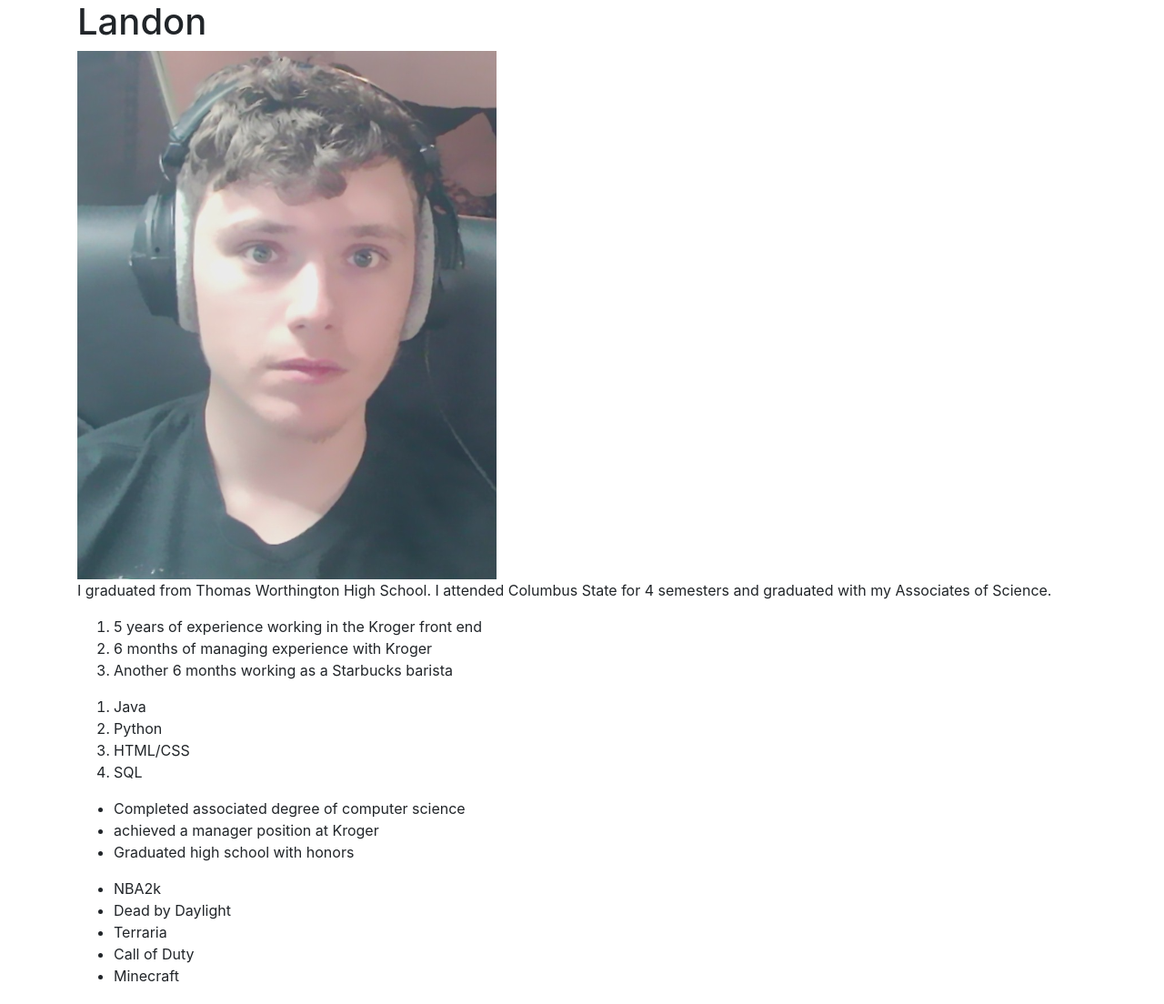
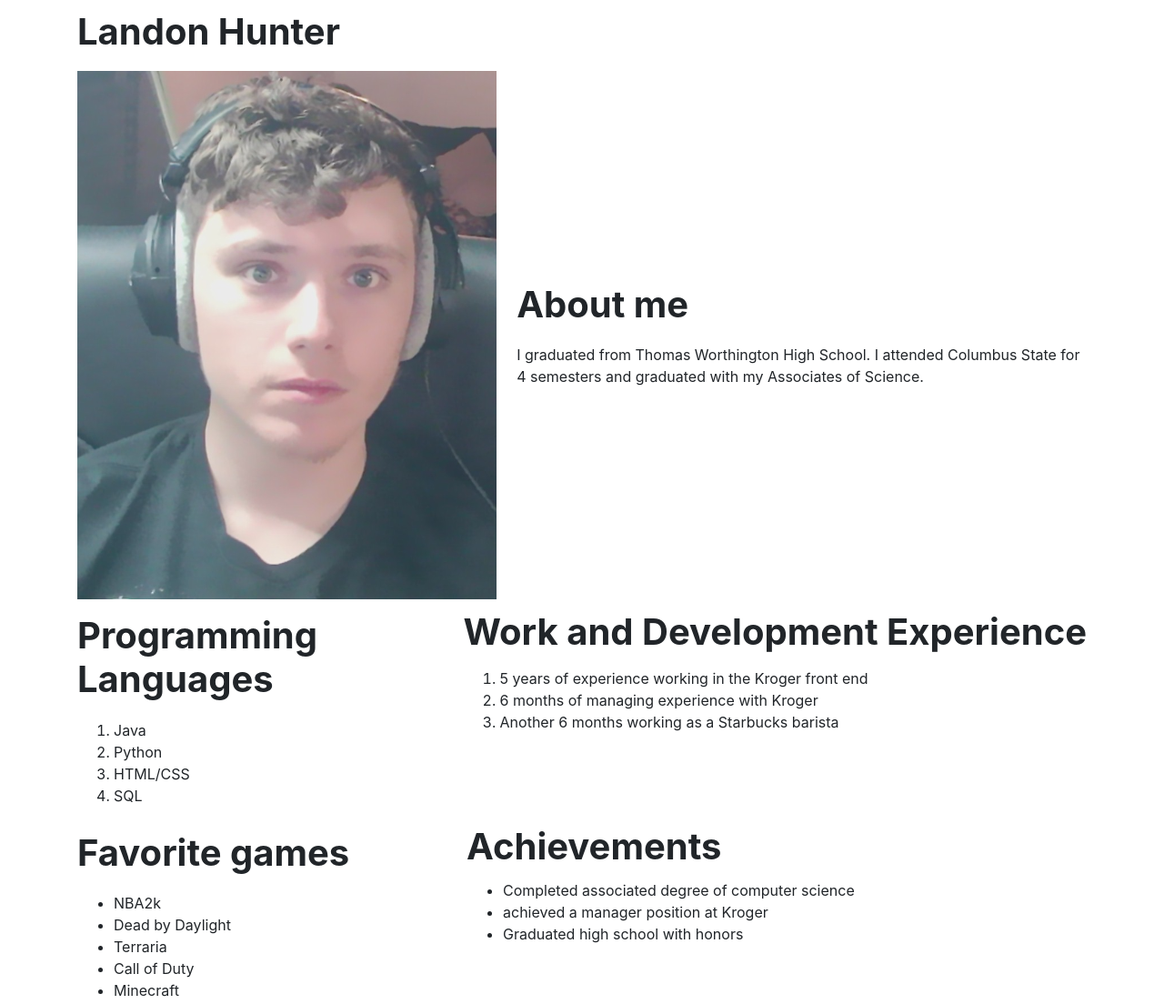
Before and after one commit to IT3049C-Lively-FA23/online-portfolio-Shnickelbob, a website: page index.html in a window 1280 px wide. Shown: the whole page at 91% size. Drawn offline with nearby package versions, Linux system fonts and the light colour scheme.

Commit message:
slight changes to html
added my last name and removed the <b> element from each header, instead bolding all headers through the use of CSS

```diff
--- a/index.html
+++ b/index.html
@@ -4,7 +4,7 @@
 <head>
   <meta charset="UTF-8" />
   <meta name="viewport" content="width=device-width, initial-scale=1.0" />
-  <title>Landon</title>
+  <title>Landon Hunter</title>
   <!-- Bootstrap Styles-->
   <link rel="stylesheet" href="https://stackpath.bootstrapcdn.com/bootstrap/4.4.1/css/bootstrap.min.css"
     integrity="sha384-Vkoo8x4CGsO3+Hhxv8T/Q5PaXtkKtu6ug5TOeNV6gBiFeWPGFN9MuhOf23Q9Ifjh" crossorigin="anonymous" />
@@ -16,16 +16,18 @@
 <body>
   <div class="container">
     <h1>
-      Landon
+      Landon Hunter
     </h1>
     <img src="resources/images/MyPicture.png" />
     <!-- WORK FROM INSIDE THIS CONTAINER-->
     <div class="section" id="personalBackground">
+      <h1>About me</h1>
       <p>I graduated from Thomas Worthington High School. I attended Columbus State for 4 semesters and graduated with
         my
         Associates of Science.</p>
     </div>
     <div class="section" id="experience">
+      <h1>Work and Development Experience</h1>
       <ol>
         <li>5 years of experience working in the Kroger front end</li>
         <li>6 months of managing experience with Kroger</li>
@@ -33,6 +35,7 @@
       </ol>
     </div>
     <div class="section" id="programmingLanguages">
+      <h1> Programming Languages</h1>
       <ol>
         <li>Java</li>
         <li>Python</li>
@@ -41,6 +44,7 @@
       </ol>
     </div>
     <div class="section" id="achievements">
+      <h1>Achievements</h1>
       <ul>
         <li>Completed associated degree of computer science</li>
         <li>achieved a manager position at Kroger</li>
@@ -48,6 +52,7 @@
       </ul>
     </div>
     <div class="section" id="games">
+      <h1>Favorite games</h1>
       <ul>
         <li>NBA2k</li>
         <li>Dead by Daylight</li>
--- a/resources/styles/styles.css
+++ b/resources/styles/styles.css
@@ -0,0 +1,24 @@
+h1 {
+  padding-bottom: 1%;
+  padding-top: 1%;
+  font-weight: bold;
+}
+
+img {
+  float: left;
+  padding-right: 2%;
+}
+
+#personalBackground {
+  padding-top: 20%;
+  padding-bottom: 20%;
+}
+
+#experience,
+#achievements {
+  float: right;
+}
+
+#achievements {
+  padding-right: 23%;
+}
```
